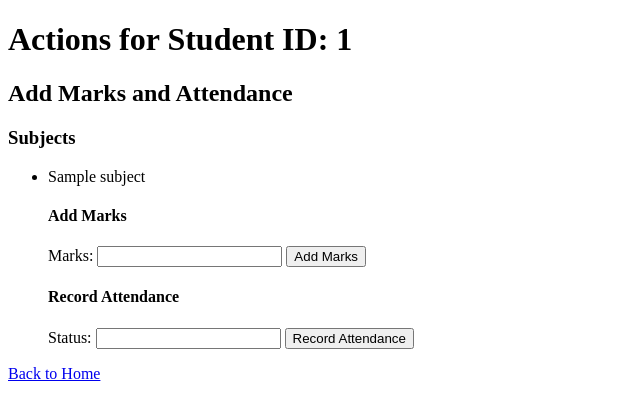
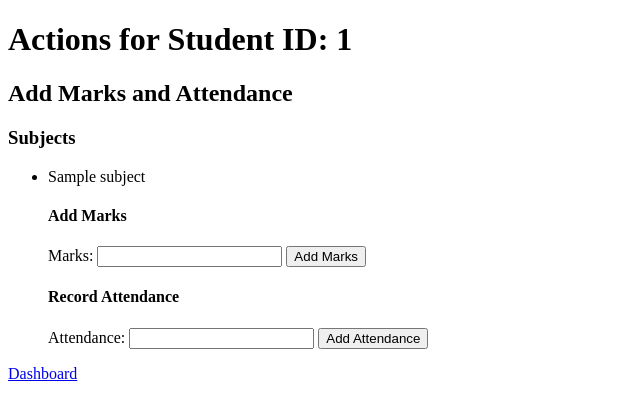
Before and after one commit to 04sanjana/university-db, a Flask app: page /student/1 in a window 1280 px wide. Shown: the top 420 px of the page, without its empty margins (0-640 px from the left). Run offline with Flask 3, Linux system fonts and the light colour scheme; tables that the repository leaves empty hold one stand-in row (values such as "Sample post").

Commit message:
corrected attendance request

```diff
--- a/templates/student_actions.html
+++ b/templates/student_actions.html
@@ -3,7 +3,7 @@
 <head>
     <meta charset="UTF-8">
     <meta name="viewport" content="width=device-width, initial-scale=1.0">
-    <title>Student Actions</title>
+    <title>SNN</title>
 </head>
 <body>
     <h1>Actions for Student ID: {{ student_id }}</h1>
@@ -24,15 +24,15 @@
                 </form>
                 <h4>Record Attendance</h4>
                 <form method="POST">
-                    <input type="hidden" name="record_attendance" value="1">
+                    <input type="hidden" name="add_attendance" value="1">
                     <input type="hidden" name="subject_id" value="{{ subject[0] }}">
-                    <label for="status">Status:</label>
-                    <input type="number" name="status" required>
-                    <button type="submit">Record Attendance</button>
+                    <label for="attendance">Attendance:</label>
+                    <input type="text" name="attendance" required>
+                    <button type="submit">Add Attendance</button>
                 </form>
             </li>
         {% endfor %}
     </ul>
-    <a href="{{ url_for('index') }}">Back to Home</a>
+    <a href="{{ url_for('teacher_dashboard') }}">Dashboard</a>
 </body>
 </html>
```
